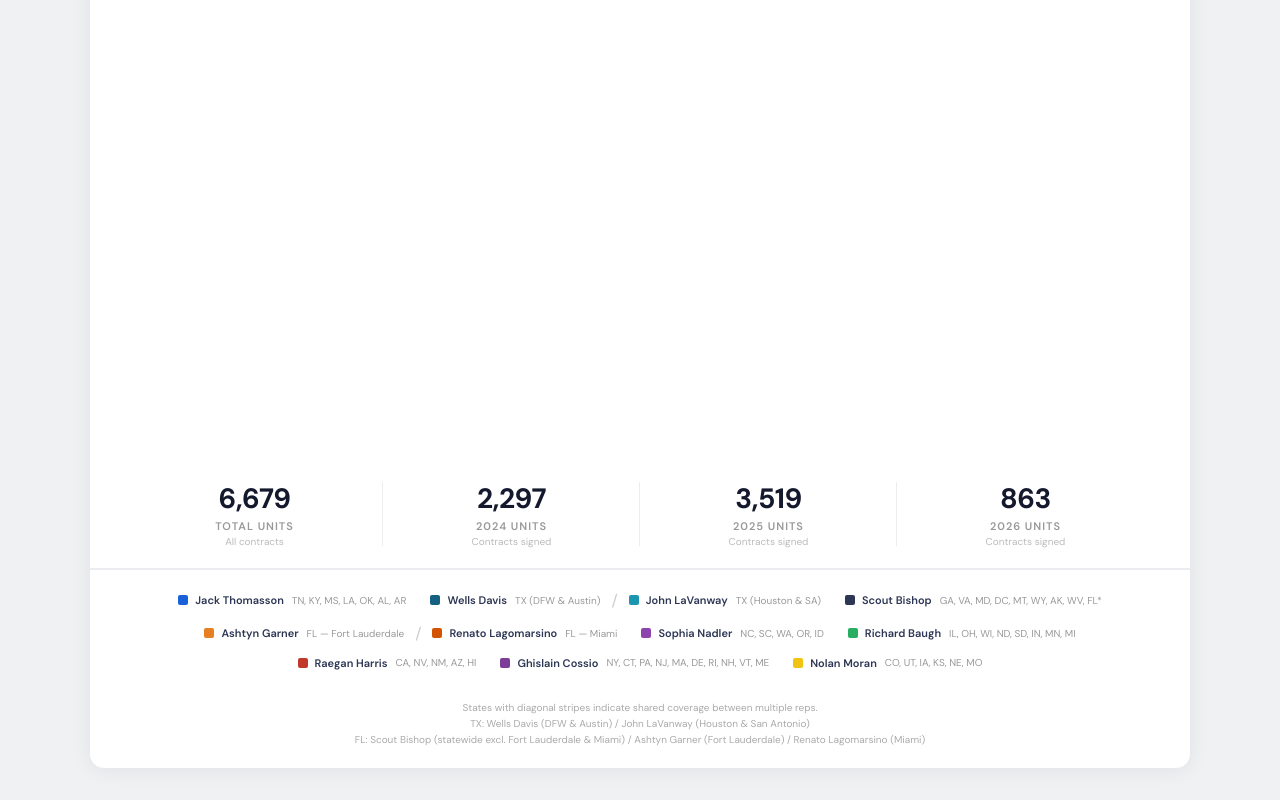
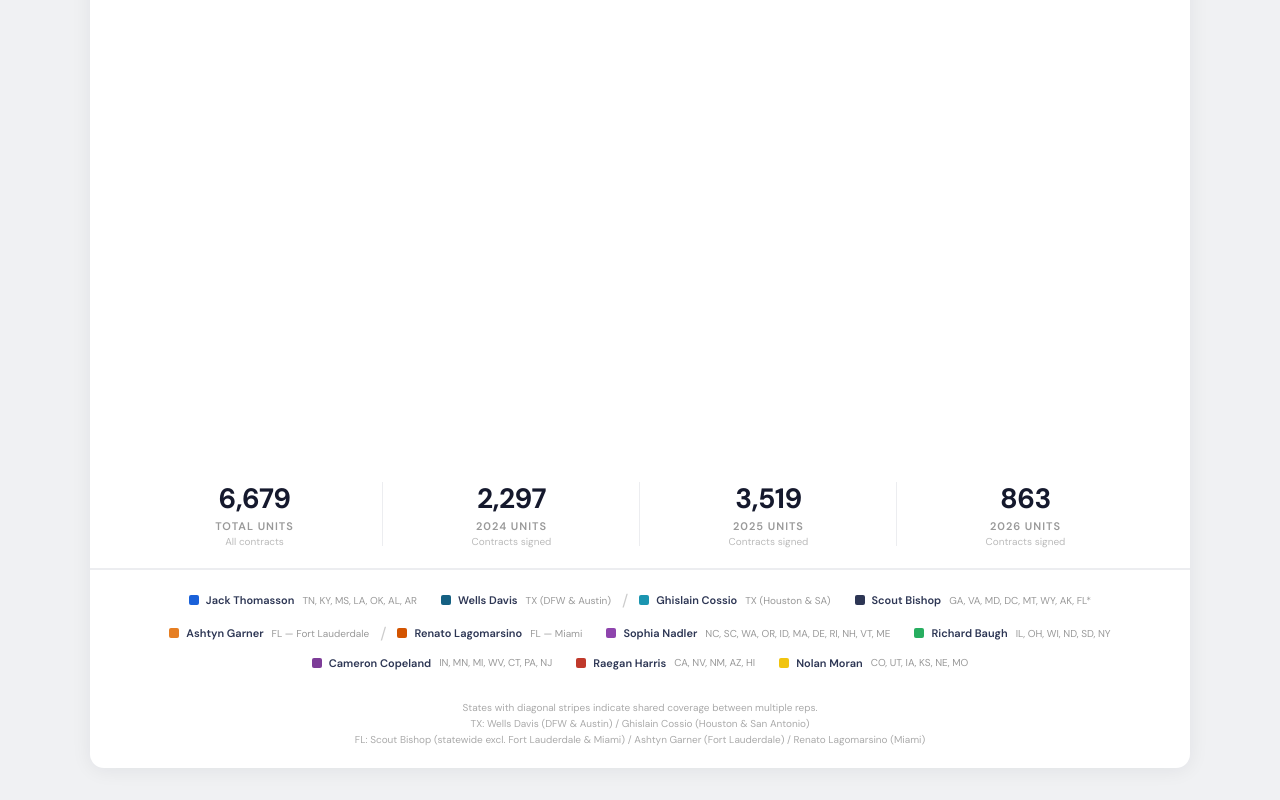
Before and after one commit to coultpears/landing-territory-map, a plain HTML site: page index.html in a window 1280 px wide. Shown: the part 365-1165 px from the top of the page. Drawn offline with nearby package versions, Linux system fonts and the light colour scheme; no server answers.

Commit message:
Update territory map for master 3.16 (April 2026)
- John LaVanway removed (left the company)
- Ghislain Cossio: Northeast Corridor -> Texas South (Houston/SA)
- Sophia Nadler absorbs New England (MA/DE/RI/NH/VT/ME)
- Richard Baugh absorbs NY
- Cameron Copeland added: IN/MN/MI/WV/CT/PA/NJ

Co-Authored-By: Claude Opus 4.7 (1M context) <noreply@anthropic.com>

```diff
--- a/index.html
+++ b/index.html
@@ -59,7 +59,7 @@ body{font-family:'DM Sans',sans-serif;background:#F0F1F3;display:flex;justify-co
 <body>
 <div class="wrap">
   <div class="hdr">
-    <div><h1>Territory Assignments</h1><p>Landing Autopilot Sales &mdash; March 2026</p></div>
+    <div><h1>Territory Assignments</h1><p>Landing Autopilot Sales &mdash; April 2026</p></div>
     <div class="hdr-r">Landing</div>
   </div>
   <div class="map-area" id="mapArea">
@@ -70,7 +70,7 @@ body{font-family:'DM Sans',sans-serif;background:#F0F1F3;display:flex;justify-co
   <div class="leg" id="leg"></div>
   <div class="footnote">
     States with diagonal stripes indicate shared coverage between multiple reps.<br>
-    TX: Wells Davis (DFW &amp; Austin) / John LaVanway (Houston &amp; San Antonio)<br>
+    TX: Wells Davis (DFW &amp; Austin) / Ghislain Cossio (Houston &amp; San Antonio)<br>
     FL: Scout Bishop (statewide excl. Fort Lauderdale &amp; Miami) / Ashtyn Garner (Fort Lauderdale) / Renato Lagomarsino (Miami)
   </div>
 </div>
@@ -81,29 +81,29 @@ body{font-family:'DM Sans',sans-serif;background:#F0F1F3;display:flex;justify-co
 var FIPS={"01":"AL","02":"AK","04":"AZ","05":"AR","06":"CA","08":"CO","09":"CT","10":"DE","11":"DC","12":"FL","13":"GA","15":"HI","16":"ID","17":"IL","18":"IN","19":"IA","20":"KS","21":"KY","22":"LA","23":"ME","24":"MD","25":"MA","26":"MI","27":"MN","28":"MS","29":"MO","30":"MT","31":"NE","32":"NV","33":"NH","34":"NJ","35":"NM","36":"NY","37":"NC","38":"ND","39":"OH","40":"OK","41":"OR","42":"PA","44":"RI","45":"SC","46":"SD","47":"TN","48":"TX","49":"UT","50":"VT","51":"VA","53":"WA","54":"WV","55":"WI","56":"WY","72":"PR"};
 
 var repColors={
-  "Jack Thomasson":"#1A61D9","Wells Davis":"#156082","John LaVanway":"#1B95B0",
+  "Jack Thomasson":"#1A61D9","Wells Davis":"#156082","Ghislain Cossio":"#1B95B0",
   "Scout Bishop":"#2D3654","Ashtyn Garner":"#E67E22","Renato Lagomarsino":"#D35400",
   "Sophia Nadler":"#8E44AD","Richard Baugh":"#27AE60","Raegan Harris":"#C0392B",
-  "Ghislain Cossio":"#7D3C98","Nolan Moran":"#F1C40F"
+  "Cameron Copeland":"#7D3C98","Nolan Moran":"#F1C40F"
 };
 
 var stateAssignments={
   "AL":"Jack Thomasson","AK":"Scout Bishop","AZ":"Raegan Harris","AR":"Jack Thomasson",
-  "CA":"Raegan Harris","CO":"Nolan Moran","CT":"Ghislain Cossio","DE":"Ghislain Cossio",
+  "CA":"Raegan Harris","CO":"Nolan Moran","CT":"Cameron Copeland","DE":"Sophia Nadler",
   "DC":"Scout Bishop","GA":"Scout Bishop","HI":"Raegan Harris","ID":"Sophia Nadler",
-  "IL":"Richard Baugh","IN":"Richard Baugh","IA":"Nolan Moran","KS":"Nolan Moran",
-  "KY":"Jack Thomasson","LA":"Jack Thomasson","ME":"Ghislain Cossio","MD":"Scout Bishop",
-  "MA":"Ghislain Cossio","MI":"Richard Baugh","MN":"Richard Baugh","MS":"Jack Thomasson",
+  "IL":"Richard Baugh","IN":"Cameron Copeland","IA":"Nolan Moran","KS":"Nolan Moran",
+  "KY":"Jack Thomasson","LA":"Jack Thomasson","ME":"Sophia Nadler","MD":"Scout Bishop",
+  "MA":"Sophia Nadler","MI":"Cameron Copeland","MN":"Cameron Copeland","MS":"Jack Thomasson",
   "MO":"Nolan Moran","MT":"Scout Bishop","NE":"Nolan Moran","NV":"Raegan Harris",
-  "NH":"Ghislain Cossio","NJ":"Ghislain Cossio","NM":"Raegan Harris","NY":"Ghislain Cossio",
+  "NH":"Sophia Nadler","NJ":"Cameron Copeland","NM":"Raegan Harris","NY":"Richard Baugh",
   "NC":"Sophia Nadler","ND":"Richard Baugh","OH":"Richard Baugh","OK":"Jack Thomasson",
-  "OR":"Sophia Nadler","PA":"Ghislain Cossio","RI":"Ghislain Cossio","SC":"Sophia Nadler",
-  "SD":"Richard Baugh","TN":"Jack Thomasson","UT":"Nolan Moran","VT":"Ghislain Cossio",
-  "VA":"Scout Bishop","WA":"Sophia Nadler","WV":"Scout Bishop","WI":"Richard Baugh","WY":"Scout Bishop"
+  "OR":"Sophia Nadler","PA":"Cameron Copeland","RI":"Sophia Nadler","SC":"Sophia Nadler",
+  "SD":"Richard Baugh","TN":"Jack Thomasson","UT":"Nolan Moran","VT":"Sophia Nadler",
+  "VA":"Scout Bishop","WA":"Sophia Nadler","WV":"Cameron Copeland","WI":"Richard Baugh","WY":"Scout Bishop"
 };
 
 var splitStates={
-  "TX":{reps:"Wells Davis \u2014 DFW & Austin / John LaVanway \u2014 Houston & San Antonio",repNames:["Wells Davis","John LaVanway"]},
+  "TX":{reps:"Wells Davis \u2014 DFW & Austin / Ghislain Cossio \u2014 Houston & San Antonio",repNames:["Wells Davis","Ghislain Cossio"]},
   "FL":{reps:"Scout Bishop \u2014 Statewide (excl. FtL & Miami) / Ashtyn Garner \u2014 Fort Lauderdale / Renato Lagomarsino \u2014 Miami",repNames:["Scout Bishop","Ashtyn Garner","Renato Lagomarsino"]}
 };
 
@@ -326,13 +326,13 @@ d3.json("https://cdn.jsdelivr.net/npm/us-atlas@3/states-10m.json").then(function
 var leg=document.getElementById("leg");
 var legendItems=[
   {name:"Jack Thomasson",color:"#1A61D9",label:"TN, KY, MS, LA, OK, AL, AR"},
-  {name:"Wells Davis",color:"#156082",label:"TX (DFW & Austin)",split:true,color2:"#1B95B0",name2:"John LaVanway",label2:"TX (Houston & SA)"},
-  {name:"Scout Bishop",color:"#2D3654",label:"GA, VA, MD, DC, MT, WY, AK, WV, FL*"},
+  {name:"Wells Davis",color:"#156082",label:"TX (DFW & Austin)",split:true,color2:"#1B95B0",name2:"Ghislain Cossio",label2:"TX (Houston & SA)"},
+  {name:"Scout Bishop",color:"#2D3654",label:"GA, VA, MD, DC, MT, WY, AK, FL*"},
   {name:"Ashtyn Garner",color:"#E67E22",label:"FL \u2014 Fort Lauderdale",split:true,color2:"#D35400",name2:"Renato Lagomarsino",label2:"FL \u2014 Miami"},
-  {name:"Sophia Nadler",color:"#8E44AD",label:"NC, SC, WA, OR, ID"},
-  {name:"Richard Baugh",color:"#27AE60",label:"IL, OH, WI, ND, SD, IN, MN, MI"},
+  {name:"Sophia Nadler",color:"#8E44AD",label:"NC, SC, WA, OR, ID, MA, DE, RI, NH, VT, ME"},
+  {name:"Richard Baugh",color:"#27AE60",label:"IL, OH, WI, ND, SD, NY"},
+  {name:"Cameron Copeland",color:"#7D3C98",label:"IN, MN, MI, WV, CT, PA, NJ"},
   {name:"Raegan Harris",color:"#C0392B",label:"CA, NV, NM, AZ, HI"},
-  {name:"Ghislain Cossio",color:"#7D3C98",label:"NY, CT, PA, NJ, MA, DE, RI, NH, VT, ME"},
   {name:"Nolan Moran",color:"#F1C40F",label:"CO, UT, IA, KS, NE, MO"}
 ];
 
```
